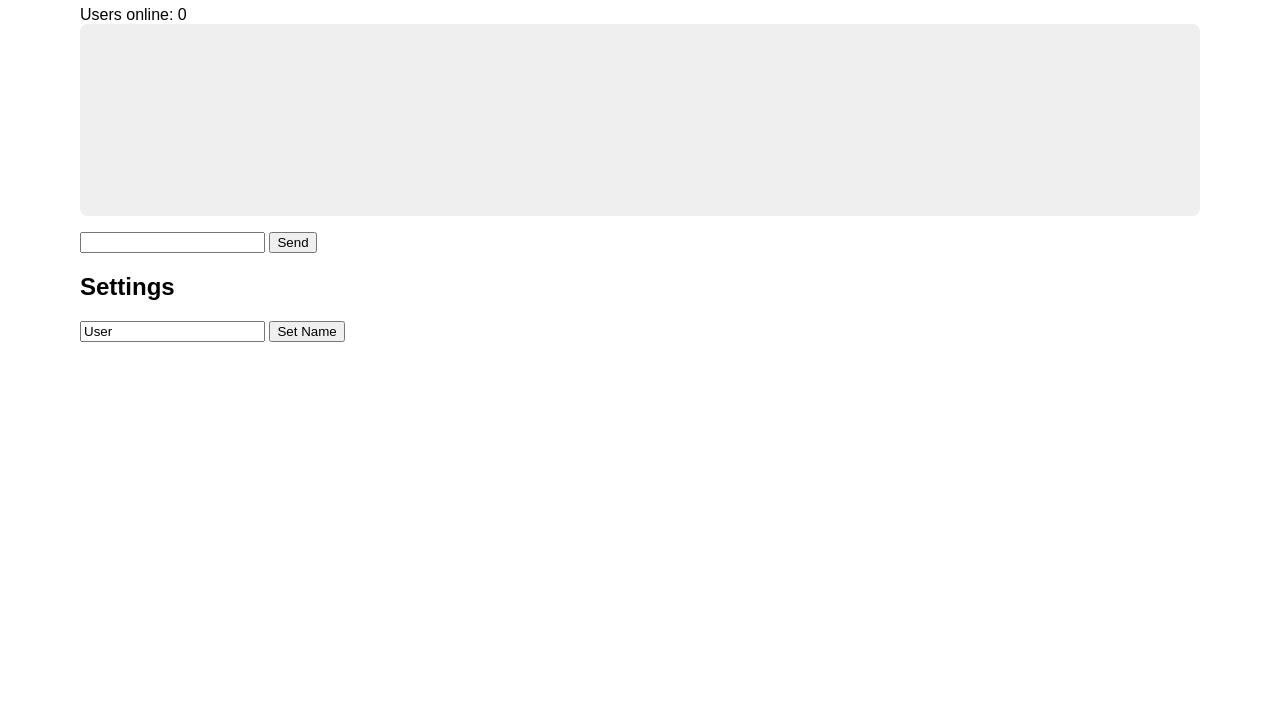
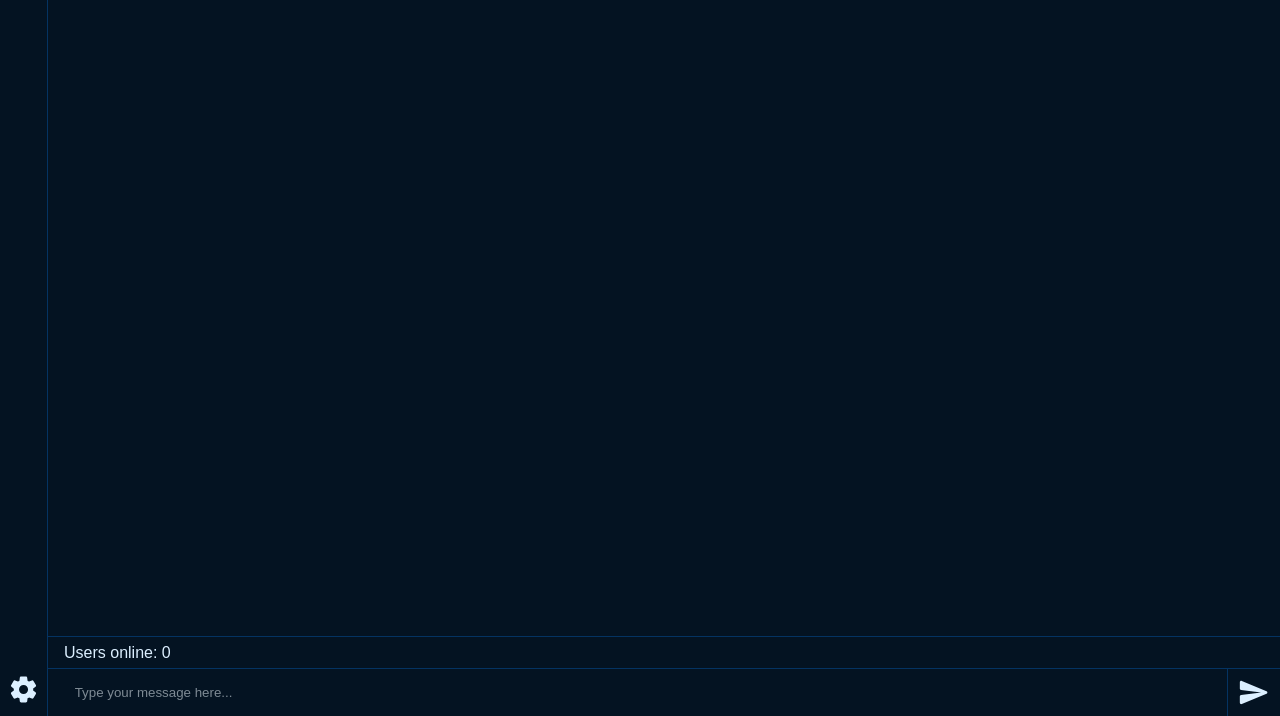
Before and after one commit to vercte/justchat, a website: page static/index.html in a window 1280 px wide. Shown: the part 84-800 px from the top of the page. Drawn offline with nearby package versions, Linux system fonts and the light colour scheme; no server answers.

Commit message:
epic style revamp and more

```diff
--- a/index.js
+++ b/index.js
@@ -58,12 +58,12 @@ io.on("connection", (socket) => {
     delete chat.users[socket.id]
   })
   socket.on("sendMessage", (msg) => {
-    console.log(`${msg.from}: ${msg.message}`);
     io.emit("sentMessage", msg)
   })
   socket.on("userSetName", (inf) => {
-    console.log(`${inf.from} set their name to ${inf.to}`);
-    io.emit("userSetName", inf)
+    if(inf.from != inf.to) {
+      io.emit("userSetName", inf)
+    }
   })
 })
 
--- a/static/index.html
+++ b/static/index.html
@@ -1,3 +1,4 @@
+<!DOCTYPE html>
 <html>
   <head>
     <link rel="stylesheet" href="style.css">
@@ -5,15 +6,19 @@
     <script src="script.js" defer></script>
 
   </head>
-  <body>
-    <h1>
-      Node Chat
-    </h1>
+  <body class="dark">
+    <div id="chat-panel"></div>
+    <div id="message-bar">
+      <input id="message-input" type="text" placeholder="Type your message here...">
+      <button id="message-send"><img src="img/icons/send.svg" height="100%"></button>
+    </div>
+    <div id="side-bar">
+      <button id="settings-button"><img src="img/icons/settings.svg" width="100%"></button>
+    </div>
     <div id="online">Users online: 0</div>
-    <div id="chat-panel"></div>
-    <input id="message-input" type="text"> <button id="message-send">Send</button>
-
-    <h2>Settings</h2>
-    <input id="name-input" value="User"> <button id="name-set">Set Name</button>
+    <div id="settings" class="closed">
+      <h2>Settings</h2>
+      <input id="name-input" value="User" type="text"> <button id="name-set">Set Name</button>
+    </div>
   </body>
 </html>
--- a/static/script.js
+++ b/static/script.js
@@ -8,9 +8,22 @@ let messages = $("#chat-panel");
 let setName = $("#name-input");
 let setNameButton = $("#name-set");
 
+let settingsButton = $("#settings-button");
+let settings = $("#settings");
+
 let onlineCount = $("#online");
 
 let userName = setName.value;
+
+settingsButton.addEventListener("click", () => {
+  settings.classList.toggle("closed");
+})
+
+input.addEventListener("keydown", ({key}) => {
+  if(key == "Enter") {
+    sendButton.click();
+  }
+})
 
 sendButton.addEventListener("click", () => {
   if(input.value) {
@@ -20,7 +33,7 @@ sendButton.addEventListener("click", () => {
 })
 
 setNameButton.addEventListener("click", () => {
-  if(setName.value) {
+  if(setName.value && setName.value != userName) {
     socket.emit("userSetName", {"from": userName, "to": setName.value});
     userName = setName.value;
   }
--- a/static/style.css
+++ b/static/style.css
@@ -1,24 +1,165 @@
 body {
   font-family: sans-serif;
-  margin: 5em;
-  margin-top: 2em;
-  margin-bottom: 2em;
+  margin: 0px;
+
+  display: grid;
+  grid-template-columns: 36pt 1fr;
+  grid-template-rows: 1fr 2em 3em;
+
+  position: fixed;
+  left: 0;
+  right: 0;
+  bottom: 0;
+  top: 0;
+}
+
+body.dark {
+  --background-color: #041322;
+  --background-trns: #041322dd;
+  --text-color: #dcefff;
+  --border-color: #043362;
+  --unimportant-text: #7e8a94;
+
+  color: var(--text-color);
 }
 
 #chat-panel {
-  height: 10em;
-  background-color: #efefef;
-  margin-bottom: 1em;
+  grid-area: 1 / 2 / 2 / 3;
+
+  background: var(--background-color);
   overflow: scroll;
   padding: 1em;
-  border-radius: 0.5em;
 }
 
 .chat-message {
-  height: 1.1em;
+  height: auto;
+  line-height: 1.1em;
+  margin-bottom: 1em;
+}
+
+#message-bar {
+  grid-area: 3 / 2 / 4 / 3;
+  display: flex;
+}
+
+#online {
+  grid-area: 2 / 2 / 3 / 3;
+  background: var(--background-color);
+  border-top: 1px var(--border-color) solid;
+
+  padding-left: 1em;
+  line-height: 2em;
+}
+
+#side-bar {
+  grid-area: 1 / 1 / 4 / 2;
+  display: flex;
+  background: var(--background-color);
+  border-right: 1px var(--border-color) solid;
+
+  position: relative;
+  z-index: 10;
+  padding: 0.5em;
+
+  flex-direction: column-reverse;
+
+}
+
+input#message-input {
+  box-sizing: border-box;
+  border: none;
+  background: var(--background-color);
+
+  border-top: 1px var(--border-color) solid;
+  margin: 0px;
+  padding: 1em;
+  padding-left: 2em;
+  flex-grow: 1;
+
+  color: var(--text-color);
+}
+
+button#message-send {
+  width: 40pt;
+  background: var(--background-color);
+
+  border: none;
+  border-top: 1px var(--border-color) solid;
+  border-left: 1px var(--border-color) solid;
+
+  color: var(--text-color);
+
+  padding: 0.5em;
+  cursor: pointer;
+}
+
+input#message-input::placeholder {
+  color: var(--unimportant-text);
+}
+
+button#settings-button {
   width: 100%;
-  margin-bottom: 0.2em;
-  padding-bottom: 0.1em;
-  border-bottom: 1px lightgrey solid;
-  white-space: nowrap;
+  border: none;
+
+  cursor: pointer;
+
+  padding: 0;
+  margin-top: 0.5em;
+
+  background: none;
+  align-self: flex-end;
 }
+
+#settings {
+  box-sizing: border-box;
+  position: fixed;
+  transition: left 300ms;
+  width: 20em;
+  padding: 2em;
+  padding-top: 1em;
+
+  background: var(--background-trns);
+
+  border: none;
+  border-right: 1px var(--border-color) solid;
+  z-index: 8;
+  top: 0;
+  bottom: 0;
+
+  left: 36pt;
+}
+
+#settings.closed {
+  left: -20em;
+}
+
+#settings button {
+  border: 1px var(--border-color) solid;
+  background: var(--background-color);
+  border-radius: 3pt;
+  height: 2em;
+  padding: 0.2em;
+  padding-left: 0.5em;
+  padding-right: 0.5em;
+
+  color: var(--text-color);
+
+  cursor: pointer;
+}
+
+#settings input[type="text"] {
+  border: 1px var(--border-color) solid;
+  background: var(--background-color);
+  border-radius: 3pt;
+  height: 2em;
+  padding: 0.2em;
+  padding-left: 0.5em;
+  padding-right: 0.5em;
+  margin-bottom: 1em;
+
+  color: var(--text-color);
+
+  margin-right: 0.5em;
+
+  width: 50%;
+}
```
Also changed, not shown: static/img/icons/send.svg (added), static/img/icons/settings.svg (added), 1 other file.
